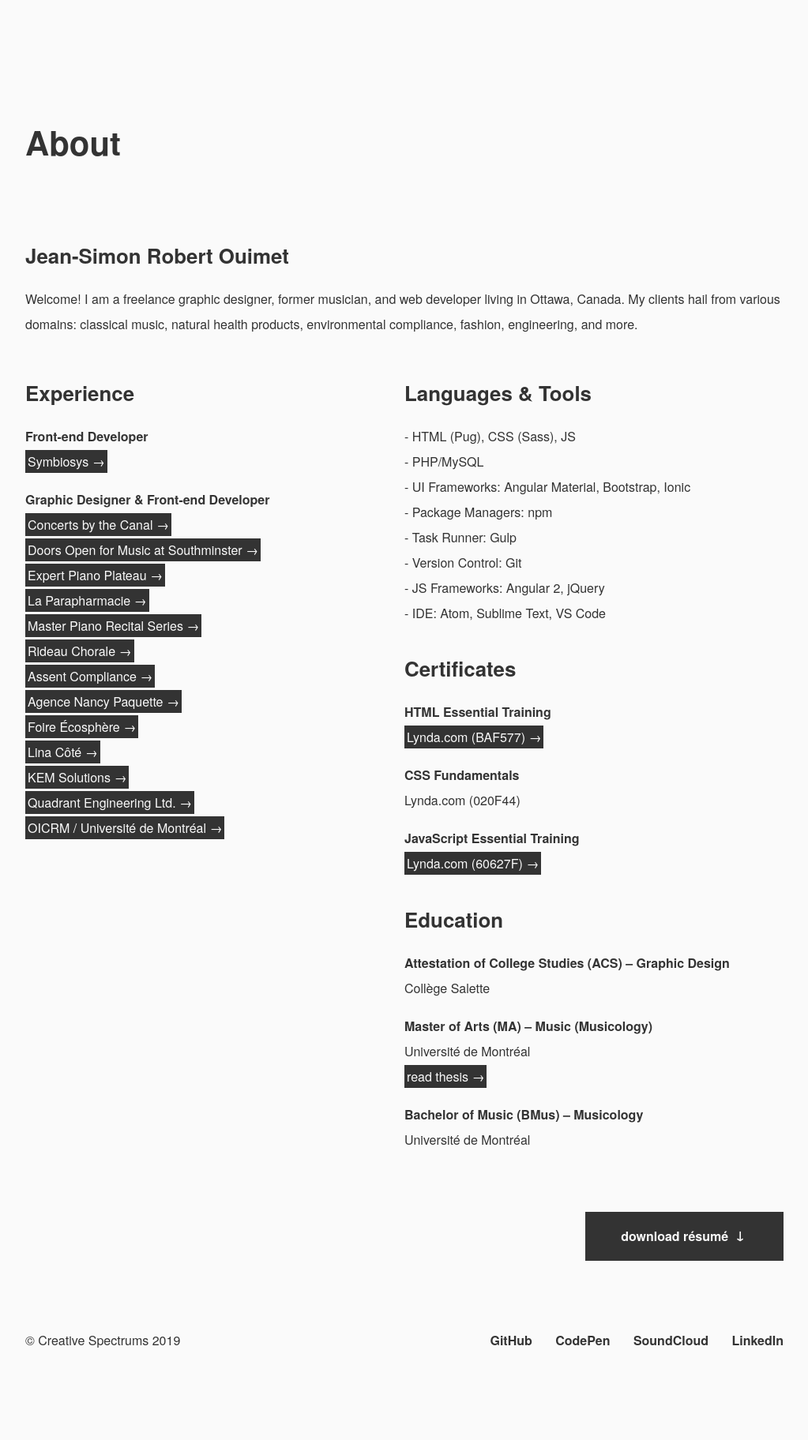
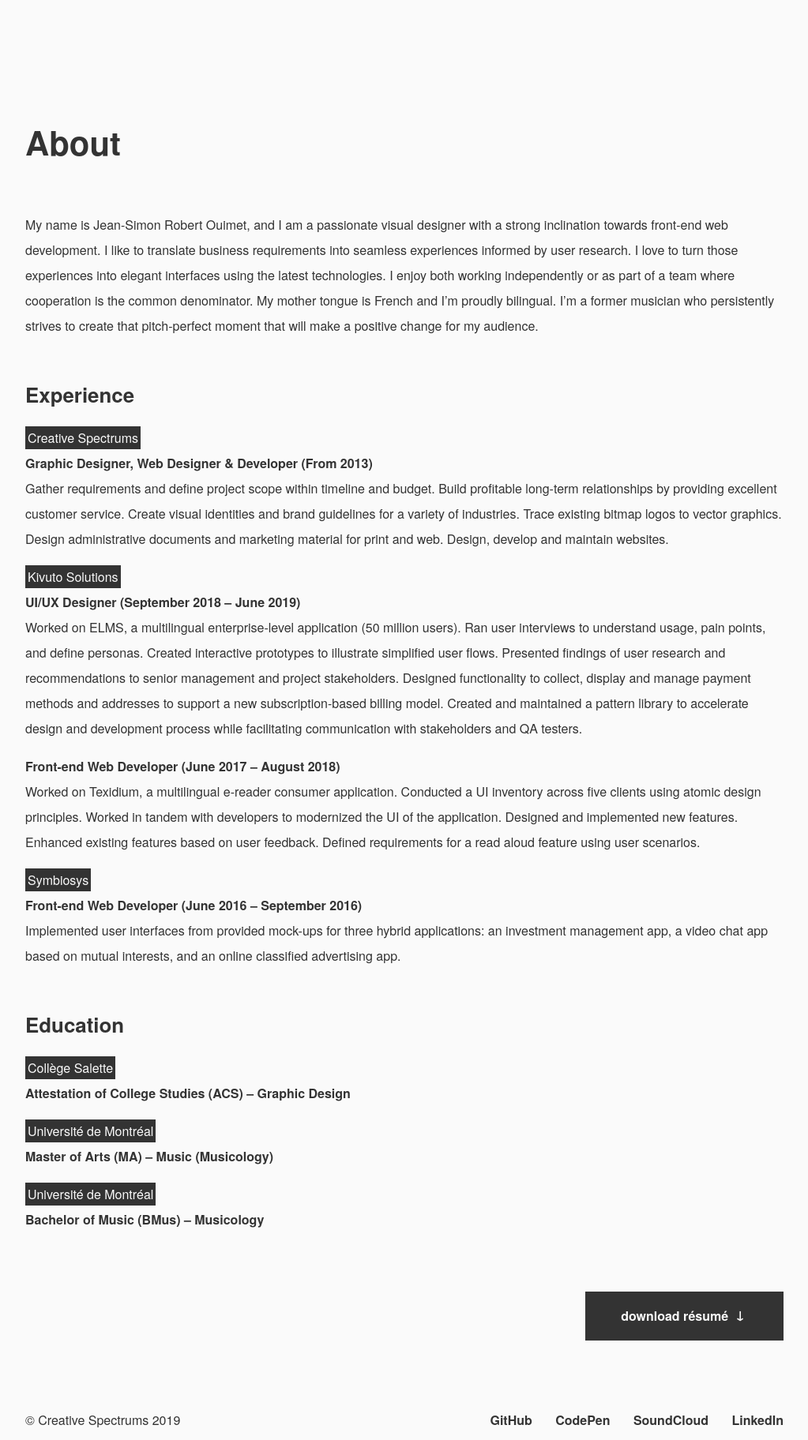
Before and after one commit to JSRobertOuimet/CreativeSpectrums, a PHP site: page /about.php in a window 1280 px wide. Shown: the part 50-1874 px from the top of the page at 79% size, without its empty margins (128-1151 px from the left). Before the commit the page ends 1757 px from the top, so only its background shows below. Run offline with PHP 8.4, Linux system fonts and the light colour scheme; some libraries are stand-ins or nearby versions.

Commit message:
Updated résumé, and About and Development sections; added a maintenance page

```diff
--- a/about.php
+++ b/about.php
@@ -16,73 +16,44 @@
         </header>
         <section>
           <div class="bit-1">
-            <h2 class="title-small desktop-only">Jean-Simon Robert Ouimet</h2>
-            <h2 class="title-small mobile-only">Jean-Simon<br>Robert Ouimet</h2>
+            <p>My name is Jean-Simon Robert Ouimet, and I am a passionate visual designer with a strong inclination towards front-end web development. I like to translate business requirements into seamless experiences informed by user research. I love to turn those experiences into elegant interfaces using the latest technologies. I enjoy both working independently or as part of a team where cooperation is the common denominator. My mother tongue is French and I’m proudly bilingual. I’m a former musician who persistently strives to create that pitch-perfect moment that will make a positive change for my audience.</p>
           </div>
           <div class="bit-1">
-            <p>Welcome! I am a freelance graphic designer, former musician, and web developer living in Ottawa, Canada. My clients hail from various domains: classical music, natural health products, environmental compliance, fashion, engineering, and more.</p>
-          </div>
-          <div class="bit-2">
             <h2 class="title-small">Experience</h2>
             <p>
-              <span class="bold">Front-end Developer</span><br>
-              <a href="http://smbsol.com/" target="_blank" class="link">Symbiosys&nbsp;&rarr;</a>
-              <p>
-                <span class="bold">Graphic Designer &amp; Front-end Developer</span><br>
-                <a href="https://www.facebook.com/CBTCOTT/" target="_blank" class="link">Concerts by the Canal&nbsp;&rarr;</a><br>
-                <a href="https://www.facebook.com/MusicatSouthminster/" target="_blank" class="link">Doors Open for Music at Southminster&nbsp;&rarr;</a><br>
-                <a href="https://www.facebook.com/Expert-Piano-Plateau-1072110896143589/" target="_blank" class="link">Expert Piano Plateau&nbsp;&rarr;</a><br>
-                <a href="https://lapara.ca/" target="_blank" class="link">La Parapharmacie&nbsp;&rarr;</a><br>
-                <a href="https://masterpianorecitalseries.com/" target="_blank" class="link">Master Piano Recital Series&nbsp;&rarr;</a><br>
-                <a href="https://www.facebook.com/rideauchorale/" target="_blank" class="link">Rideau Chorale&nbsp;&rarr;</a><br>
-                <a href="http://www.assentcompliance.com/" target="_blank" class="link">Assent Compliance&nbsp;&rarr;</a><br>
-                <a href="https://www.facebook.com/agencenancypaquette/" target="_blank" class="link">Agence Nancy Paquette&nbsp;&rarr;</a><br>
-                <a href="http://foireecosphere.org/" target="_blank" class="link">Foire Écosphère&nbsp;&rarr;</a><br>
-                <a href="http://www.coachdexception.com/" target="_blank" class="link">Lina Côté&nbsp;&rarr;</a><br>
-                <a href="http://kemsolutions.com/" target="_blank" class="link">KEM Solutions&nbsp;&rarr;</a><br>
-                <a href="https://www.quadrantengineering.ca/" target="_blank" class="link">Quadrant Engineering Ltd.&nbsp;&rarr;</a><br>
-                <a href="http://oicrm.org/" target="_blank" class="link">OICRM / Université de Montréal&nbsp;&rarr;</a>
-              <p>
+              <a href="http://creativespectrums.com/" class="link">Creative Spectrums</a><br>
+              <span class="bold">Graphic Designer, Web Designer & Developer (From 2013)</span><br>
+              Gather requirements and define project scope within timeline and budget. Build profitable long-term relationships by providing excellent customer service. Create visual identities and brand guidelines for a variety of industries. Trace existing bitmap logos to vector graphics. Design administrative documents and marketing material for print and web. Design, develop and maintain websites.
+            </p>
+            <p>
+              <a href="https://kivuto.com/" target="_blank" class="link">Kivuto Solutions</a><br>
+              <span class="bold">UI/UX Designer (September 2018 &ndash; June 2019)</span><br>
+              Worked on ELMS, a multilingual enterprise-level application (50 million users). Ran user interviews to understand usage, pain points, and define personas. Created interactive prototypes to illustrate simplified user flows. Presented findings of user research and recommendations to senior management and project stakeholders. Designed functionality to collect, display and manage payment methods and addresses to support a new subscription-based billing model. Created and maintained a pattern library to accelerate design and development process while facilitating communication with stakeholders and QA testers.
+            </p>
+            <p>
+              <span class="bold">Front-end Web Developer (June 2017 &ndash; August 2018)</span><br>
+              Worked on Texidium, a multilingual e-reader consumer application. Conducted a UI inventory across five clients using atomic design principles. Worked in tandem with developers to modernized the UI of the application. Designed and implemented new features. Enhanced existing features based on user feedback. Defined requirements for a read aloud feature using user scenarios.
+            </p>
+            <p>
+              <a href="https://www.smbsol.com/" target="_blank" class="link">Symbiosys</a><br>
+              <span class="bold">Front-end Web Developer (June 2016 &ndash; September 2016)</span><br>
+              Implemented user interfaces from provided mock-ups for three hybrid applications: an investment management app, a video chat app based on mutual interests, and an online classified advertising app.
             </p>
           </div>
-          <div class="bit-2">
-            <h2 class="title-small">Languages &amp; Tools</h2>
+
+          <div class="bit-1">
+            <h2 class="title-small">Education</h2>
             <p>
-              - HTML (Pug), CSS (Sass), JS<br>
-              - PHP/MySQL<br>
-              - UI Frameworks: Angular Material, Bootstrap, Ionic<br>
-              - Package Managers: npm<br>
-              - Task Runner: Gulp<br>
-              - Version Control: Git<br>
-              - JS Frameworks: Angular 2, jQuery<br>
-              - IDE: Atom, Sublime Text, VS Code<br>
-            </p>
-            <h2 class="title-small">Certificates</h2>
-            <p>
-              <span class="bold">HTML Essential Training</span><br>
-              <a href="https://www.lynda.com/HTML-tutorials/HTML-Essential-Training/170427-2.html?certificate=BAF5775CD63043A6A7534DE8ED9C138D" target="_blank" class="link">Lynda.com (BAF577)&nbsp;&rarr;</a>
+              <a href="https://collegesalette.com/" target="_blank" class="link">Collège Salette</a><br>
+              <span class="bold">Attestation of College Studies (ACS) &ndash; Graphic Design</span>
             </p>
             <p>
-              <span class="bold">CSS Fundamentals</span><br>
-              Lynda.com (020F44)
+              <a href="https://www.umontreal.ca/en/" target="_blank" class="link">Université de Montréal</a><br>
+              <span class="bold">Master of Arts (MA) &ndash; Music (Musicology)</span><br>
             </p>
             <p>
-              <span class="bold">JavaScript Essential Training</span><br>
-              <a href="https://www.lynda.com/JavaScript-tutorials/JavaScript-Essential-Training/81266-2.html?certificate=60627FAEEAE3481C8F0B82A1E94CC886" target="_blank" class="link">Lynda.com (60627F)&nbsp;&rarr;</a>
-            </p>
-            <h2 class="title-small">Education</h2>
-            <p>
-              <span class="bold">Attestation of College Studies (ACS) &ndash; Graphic Design</span><br>
-              Collège Salette
-            </p>
-            <p>
-              <span class="bold">Master of Arts (MA) &ndash; Music (Musicology)</span><br>
-              Université de Montréal<br>
-              <a href="/assets/pdf/jean-simon-robert-ouimet-la-mediation-musicale.pdf" target="_blank" class="link">read thesis&nbsp;&rarr;</a>
-            </p>
-            <p>
-              <span class="bold">Bachelor of Music (BMus) &ndash; Musicology</span><br>
-              Université de Montréal
+              <a href="https://www.umontreal.ca/en/" target="_blank" class="link">Université de Montréal</a><br>
+              <span class="bold">Bachelor of Music (BMus) &ndash; Musicology</span></span>
             </p>
           </div>
           <p class="bit-1 mg-t">
--- a/development.php
+++ b/development.php
@@ -21,15 +21,15 @@
             <header>
               <h2 class="bit-1 title-small">Studies</h2>
             </header>
-            <iframe height="500" style="margin-bottom: 15px; width: 100%;" scrolling="no" title="Dimensions of Change" src="//codepen.io/JSRobertOuimet/embed/Ebqywx/?height=500&theme-id=dark&default-tab=js,result" frameborder="no" allowtransparency="true" allowfullscreen="true">
+            <iframe height="500" style="margin-bottom: 30px; width: 100%;" scrolling="no" title="Dimensions of Change" src="//codepen.io/JSRobertOuimet/embed/Ebqywx/?height=500&theme-id=dark&default-tab=js,result" frameborder="no" allowtransparency="true" allowfullscreen="true">
               See the Pen <a href='https://codepen.io/JSRobertOuimet/pen/Ebqywx/'>Dimensions of Change</a> by Jean-Simon Robert Ouimet
               (<a href='https://codepen.io/JSRobertOuimet'>@JSRobertOuimet</a>) on <a href='https://codepen.io'>CodePen</a>.
             </iframe>
-            <iframe height="500" style="margin-bottom: 15px; width: 100%;" scrolling="no" title="Colors of Time" src="//codepen.io/JSRobertOuimet/embed/OzJEqJ/?height=500&theme-id=dark&default-tab=js,result" frameborder="no" allowtransparency="true" allowfullscreen="true">
+            <iframe height="500" style="margin-bottom: 30px; width: 100%;" scrolling="no" title="Colors of Time" src="//codepen.io/JSRobertOuimet/embed/OzJEqJ/?height=500&theme-id=dark&default-tab=js,result" frameborder="no" allowtransparency="true" allowfullscreen="true">
               See the Pen <a href='https://codepen.io/JSRobertOuimet/pen/OzJEqJ/'>Colors of Time</a> by Jean-Simon Robert Ouimet
               (<a href='https://codepen.io/JSRobertOuimet'>@JSRobertOuimet</a>) on <a href='https://codepen.io'>CodePen</a>.
             </iframe>
-            <iframe height="500" style="margin-bottom: 15px; width: 100%;" scrolling="no" title="Randomly Animated Particle" src="//codepen.io/JSRobertOuimet/embed/yPZdLe/?height=500&theme-id=dark&default-tab=js,result" frameborder="no" allowtransparency="true" allowfullscreen="true">
+            <iframe height="500" style="margin-bottom: 30px; width: 100%;" scrolling="no" title="Randomly Animated Particle" src="//codepen.io/JSRobertOuimet/embed/yPZdLe/?height=500&theme-id=dark&default-tab=js,result" frameborder="no" allowtransparency="true" allowfullscreen="true">
               See the Pen <a href='https://codepen.io/JSRobertOuimet/pen/yPZdLe/'>Randomly Animated Particle</a> by Jean-Simon Robert Ouimet
               (<a href='https://codepen.io/JSRobertOuimet'>@JSRobertOuimet</a>) on <a href='https://codepen.io'>CodePen</a>.
             </iframe>
```
Also changed, not shown: maintenance.php (added, +53 -0 lines), 1 other file.
